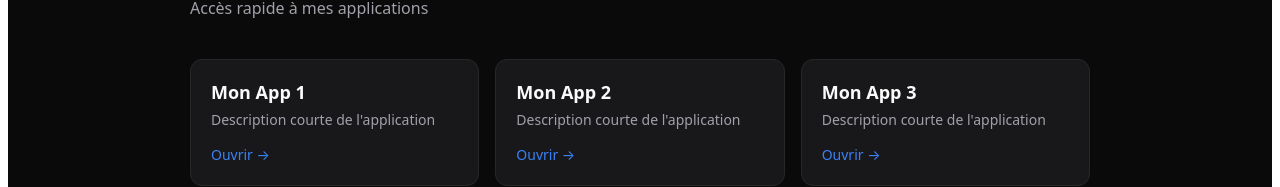
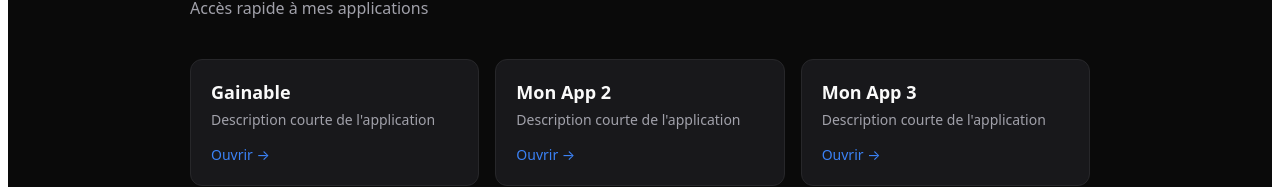
Before and after one commit to suchaildeveloppement-ship-it/hub, a Next.js app: page / in a window 1280 px wide. Shown: the part 148-335 px from the top of the page. Built offline with nearby package versions, Linux system fonts and the light colour scheme.

Commit message:
Update apps.config.js

```diff
--- a/apps.config.js
+++ b/apps.config.js
@@ -1,9 +1,9 @@
 // Ajoute / modifie tes applications ici
 module.exports = [
   {
-    name: "Mon App 1",
+    name: "Gainable",
     description: "Description courte de l'application",
-    url: "https://mon-app-1.vercel.app",
+    url: "https://gainable-seven.vercel.app/",
   },
   {
     name: "Mon App 2",
```
